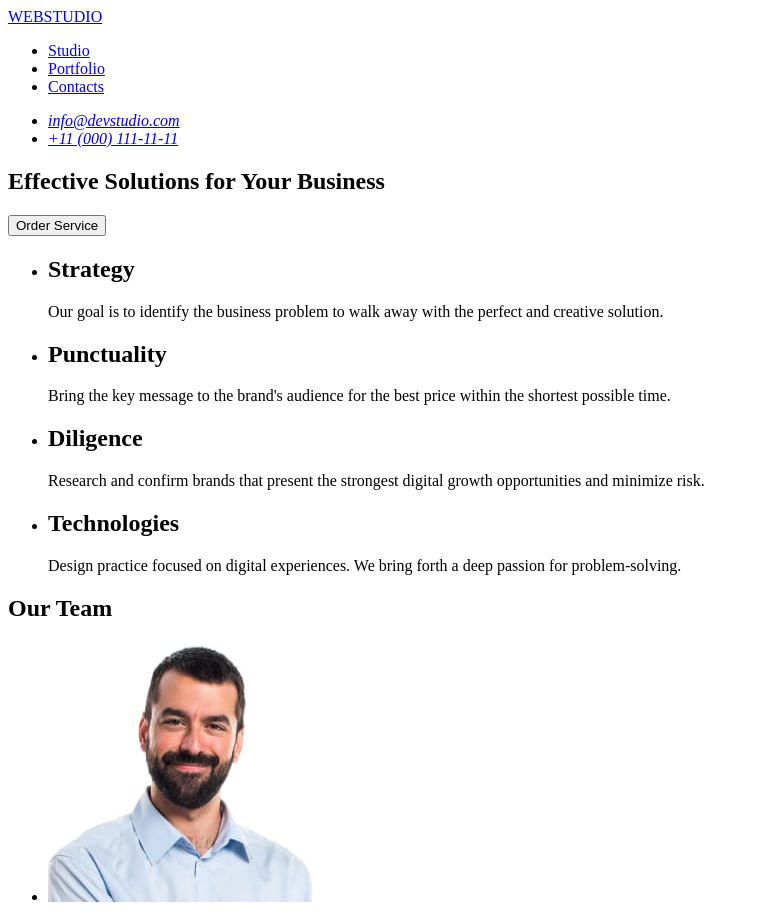
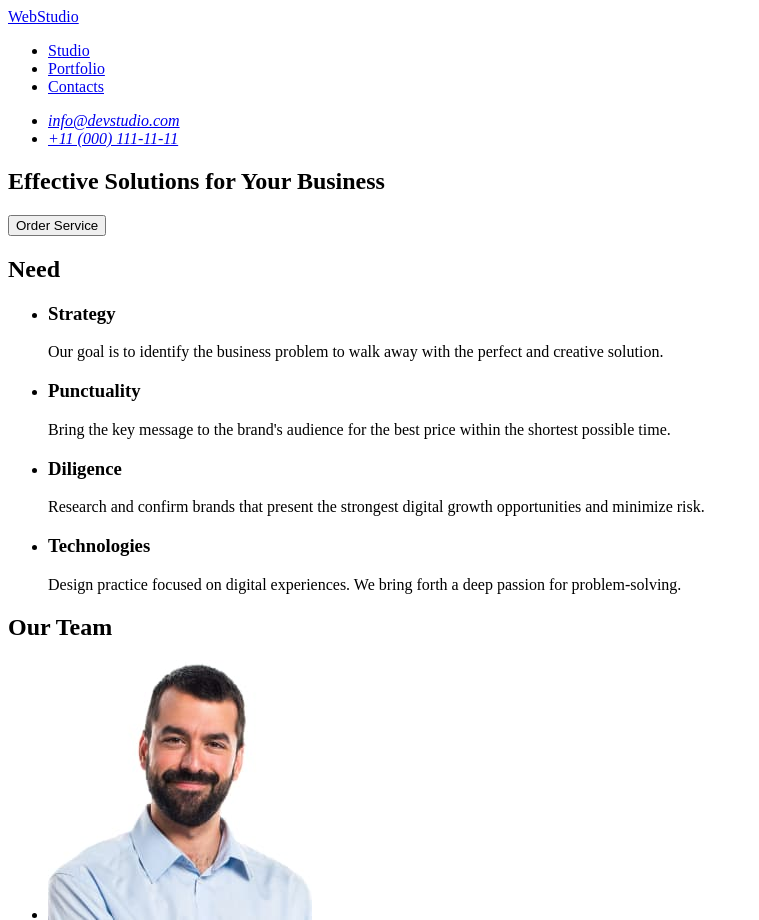
Before and after one commit to Lily-Pavlyshyna/Goit-markup-hw-01, a plain HTML site: page index.html in a window 1280 px wide. Shown: the top 920 px of the page, without its empty margins (0-759 px from the left). Drawn offline with Linux system fonts and the light colour scheme.

Commit message:
update index file

```diff
--- a/index.html
+++ b/index.html
@@ -8,10 +8,9 @@
   <body>
     <!-- Шапка -->
     <header>
-      <!-- Логотип -->
-      <a href="./index.html">WEBSTUDIO</a>
       <!-- Навігація -->
       <nav>
+        <a href="./index.html">WebStudio</a>
         <ul>
           <li>
             <a href="#studio">Studio</a>
@@ -39,30 +38,31 @@
         <button type="button">Order Service</button>
       </section>
       <section>
+        <h2>Need</h2>
         <ul>
           <li>
-            <h2>Strategy</h2>
+            <h3>Strategy</h3>
             <p>
               Our goal is to identify the business problem to walk away with the
               perfect and creative solution.
             </p>
           </li>
           <li>
-            <h2>Punctuality</h2>
+            <h3>Punctuality</h3>
             <p>
               Bring the key message to the brand's audience for the best price
               within the shortest possible time.
             </p>
           </li>
           <li>
-            <h2>Diligence</h2>
+            <h3>Diligence</h3>
             <p>
               Research and confirm brands that present the strongest digital
               growth opportunities and minimize risk.
             </p>
           </li>
           <li>
-            <h2>Technologies</h2>
+            <h3>Technologies</h3>
             <p>
               Design practice focused on digital experiences. We bring forth a
               deep passion for problem-solving.
@@ -110,7 +110,7 @@
     </main>
     <!-- Підвал -->
     <footer>
-      <a href="./index.html">WEBSTUDIO</a>
+      <a href="./index.html">WebStudio</a>
       <p>
         Increase the flow of customers and sales for your business with digital
         marketing & growth solutions.
```
